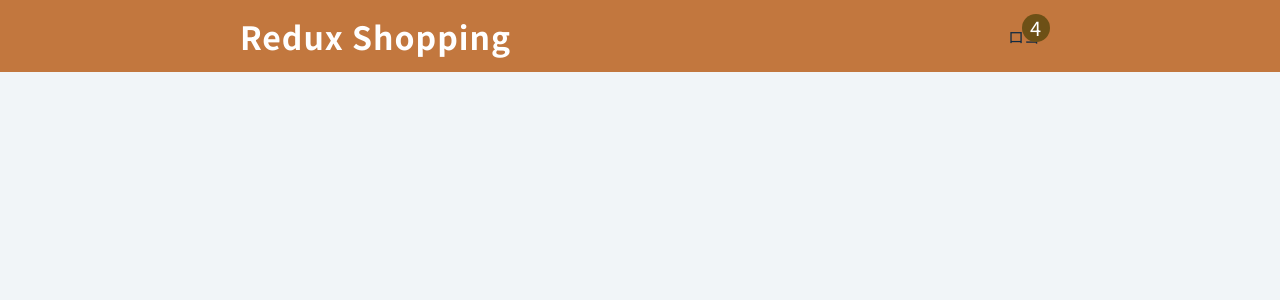
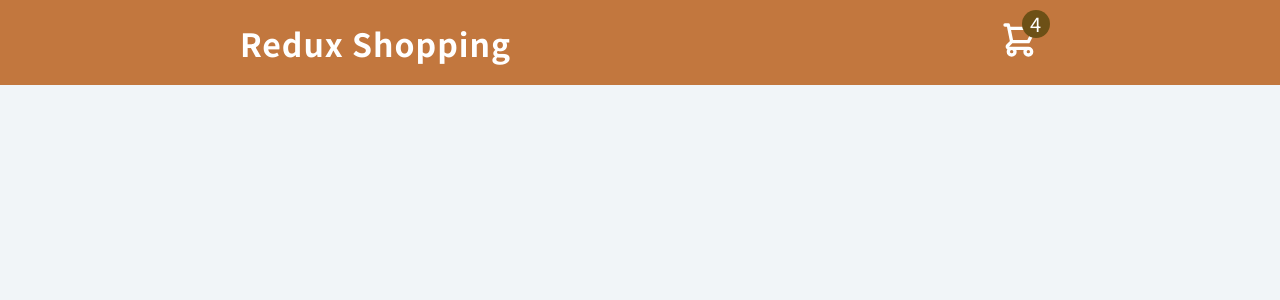
Before and after one commit to kodaishiotsuki/redux-shoppingcart-app, a React (Create React App) app: page / in a window 1280 px wide. Shown: the top 300 px of the page. Built offline with nearby package versions, Linux system fonts and the light colour scheme.

Commit message:
heroIconsでカートアイコン表示

```diff
--- /dev/null
+++ b/src/HeroIcons.js
@@ -0,0 +1,56 @@
+export const CartIcon = () => {
+  return (
+    <svg
+      xmlns="http://www.w3.org/2000/svg"
+      class="h-6 w-6"
+      fill="none"
+      viewBox="0 0 24 24"
+      stroke="currentColor"
+      stroke-width="2"
+    >
+      <path
+        stroke-linecap="round"
+        stroke-linejoin="round"
+        d="M3 3h2l.4 2M7 13h10l4-8H5.4M7 13L5.4 5M7 13l-2.293 2.293c-.63.63-.184 1.707.707 1.707H17m0 0a2 2 0 100 4 2 2 0 000-4zm-8 2a2 2 0 11-4 0 2 2 0 014 0z"
+      />
+    </svg>
+  );
+};
+
+export const PlusIcon = () => {
+  return (
+    <svg
+      xmlns="http://www.w3.org/2000/svg"
+      class="h-6 w-6"
+      fill="none"
+      viewBox="0 0 24 24"
+      stroke="currentColor"
+      stroke-width="2"
+    >
+      <path
+        stroke-linecap="round"
+        stroke-linejoin="round"
+        d="M12 9v3m0 0v3m0-3h3m-3 0H9m12 0a9 9 0 11-18 0 9 9 0 0118 0z"
+      />
+    </svg>
+  );
+};
+
+export const MinusIcon = () => {
+  return (
+    <svg
+      xmlns="http://www.w3.org/2000/svg"
+      class="h-6 w-6"
+      fill="none"
+      viewBox="0 0 24 24"
+      stroke="currentColor"
+      stroke-width="2"
+    >
+      <path
+        stroke-linecap="round"
+        stroke-linejoin="round"
+        d="M15 12H9m12 0a9 9 0 11-18 0 9 9 0 0118 0z"
+      />
+    </svg>
+  );
+};
--- a/src/components/Navbar.jsx
+++ b/src/components/Navbar.jsx
@@ -1,5 +1,6 @@
 import React from "react";
 import { useSelector } from "react-redux";
+import { CartIcon } from "../HeroIcons";
 
 const Navbar = () => {
   //{amount}=>store.cart.amount
@@ -11,7 +12,7 @@
       <div className="nav-center">
         <h3>Redux Shopping</h3>
         <div className="nav-container">
-          ロゴ
+          <CartIcon />
           <div className="amount-container">
             <p className="total-amount">{amount}</p>
           </div>
```
